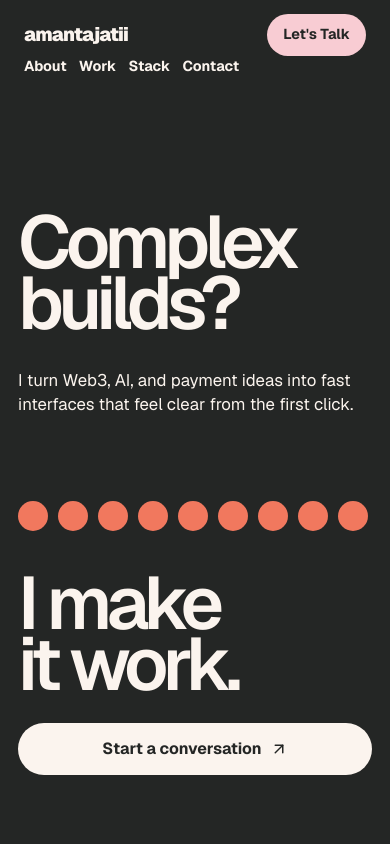
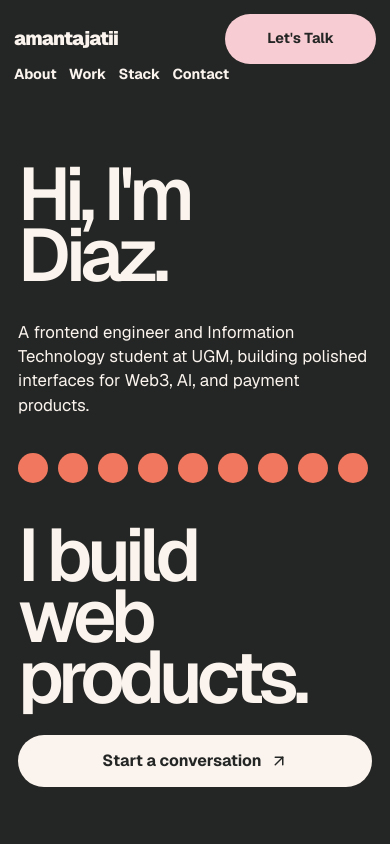
Before and after one commit to amantajatii/amantajatii-portofolio, a Next.js app: page / in a window 390 px wide. Shown: the top 844 px of the page. Built offline with nearby package versions, Linux system fonts and the light colour scheme.

Commit message:
feat: enhance scroll progress indicator and improve header animations

```diff
--- a/src/app/globals.css
+++ b/src/app/globals.css
@@ -94,6 +94,19 @@ button:focus-visible {
   will-change: transform;
 }
 
+.scroll-progress {
+  position: fixed;
+  top: 0;
+  right: 0;
+  left: 0;
+  z-index: 90;
+  height: 4px;
+  background: linear-gradient(90deg, var(--coral), var(--pink), var(--lilac));
+  transform: scaleX(0);
+  transform-origin: left center;
+  will-change: transform;
+}
+
 main {
   position: relative;
   z-index: 1;
@@ -103,33 +116,23 @@ main {
 }
 
 .onda-header {
+  --nav-progress: 0;
   position: fixed;
-  top: 0;
-  right: 0;
-  left: 0;
+  top: calc(var(--nav-progress) * 16px);
+  right: calc(var(--nav-progress) * clamp(14px, 2vw, 32px));
+  left: calc(var(--nav-progress) * clamp(14px, 2vw, 32px));
   z-index: 50;
   display: grid;
   grid-template-columns: minmax(160px, 1fr) auto minmax(160px, 1fr);
   align-items: center;
-  min-height: 144px;
-  padding: 36px 38px;
-  color: var(--cream);
-  background: var(--dark);
-  transition-duration: 260ms;
-  transition-property: top, right, left, min-height, padding, border-radius, background-color, box-shadow, color;
-}
-
-.onda-header.is-scrolled {
-  top: 16px;
-  right: clamp(14px, 2vw, 32px);
-  left: clamp(14px, 2vw, 32px);
-  min-height: 74px;
-  padding: 12px 20px;
-  border-radius: 999px;
-  background: rgba(255, 253, 248, 0.94);
-  color: var(--dark);
-  box-shadow: 0 18px 45px rgba(36, 38, 37, 0.12);
+  min-height: calc(144px - (70px * var(--nav-progress)));
+  padding: calc(36px - (24px * var(--nav-progress))) calc(38px - (18px * var(--nav-progress)));
+  border-radius: calc(999px * var(--nav-progress));
+  background: color-mix(in srgb, var(--dark) calc((1 - var(--nav-progress)) * 100%), rgba(255, 253, 248, 0.94) calc(var(--nav-progress) * 100%));
+  color: color-mix(in srgb, var(--cream) calc((1 - var(--nav-progress)) * 100%), var(--dark) calc(var(--nav-progress) * 100%));
+  box-shadow: 0 calc(18px * var(--nav-progress)) calc(45px * var(--nav-progress)) rgba(36, 38, 37, calc(0.12 * var(--nav-progress)));
   backdrop-filter: blur(18px);
+  will-change: top, left, right, padding, min-height, border-radius, background-color, color;
 }
 
 .wordmark,
@@ -169,7 +172,7 @@ main {
   color: var(--pink);
 }
 
-.onda-header.is-scrolled nav a:hover {
+.onda-header nav a:hover {
   color: var(--green);
 }
 
@@ -192,13 +195,14 @@ main {
   background: var(--lilac);
 }
 
-.onda-header.is-scrolled .nav-cta {
+.onda-header .nav-cta {
   min-height: 50px;
-  padding-inline: 30px;
+  padding-inline: calc(42px - (12px * var(--nav-progress)));
 }
 
 .question-hero {
   position: relative;
+  --section-wash: 0;
   min-height: 100svh;
   scroll-margin-top: 110px;
   display: grid;
@@ -209,6 +213,31 @@ main {
   padding: 160px clamp(30px, 4vw, 72px) 70px;
   background: var(--dark);
   color: var(--cream);
+}
+
+.question-hero::after,
+.make-section::after,
+.partnership-section::after,
+.work-section::after,
+.profile-section::after,
+.contact-band::after {
+  position: absolute;
+  inset: 0;
+  z-index: 0;
+  pointer-events: none;
+  content: "";
+  opacity: calc(var(--section-wash, 0) * 0.11);
+  background: radial-gradient(circle at 50% 35%, var(--pink), transparent 44%);
+}
+
+.question-hero > *,
+.make-section > *,
+.partnership-section > *,
+.work-section > *,
+.profile-section > *,
+.contact-band > * {
+  position: relative;
+  z-index: 1;
 }
 
 .hero-left {
@@ -240,6 +269,7 @@ main {
   gap: 18px;
   width: 100%;
   margin: clamp(4px, 3vw, 32px) 0 clamp(18px, 4vw, 58px);
+  will-change: transform;
 }
 
 .dot-line span {
@@ -299,6 +329,8 @@ main {
 .work-section,
 .profile-section,
 .contact-band {
+  position: relative;
+  --section-wash: 0;
   scroll-margin-top: 110px;
   padding: clamp(96px, 13vw, 190px) clamp(30px, 10vw, 205px);
   background: var(--background);
@@ -504,7 +536,7 @@ main {
   display: grid;
   gap: 28px;
   justify-items: center;
-  min-height: 72svh;
+  min-height: 100svh;
   align-content: center;
   background: var(--dark);
   color: var(--cream);
@@ -525,8 +557,8 @@ main {
 @media (max-width: 960px) {
   .onda-header {
     grid-template-columns: 1fr auto;
-    min-height: 104px;
-    padding: 24px 22px;
+    min-height: calc(104px - (30px * var(--nav-progress)));
+    padding: calc(24px - (10px * var(--nav-progress))) calc(22px - (8px * var(--nav-progress)));
   }
 
   .onda-header nav {
@@ -541,8 +573,8 @@ main {
     padding-inline: 24px;
   }
 
-  .onda-header.is-scrolled {
-    border-radius: 26px;
+  .onda-header {
+    border-radius: calc(26px * var(--nav-progress));
   }
 
   .question-hero {
@@ -574,10 +606,9 @@ main {
 }
 
 @media (max-width: 620px) {
-  .onda-header,
-  .onda-header.is-scrolled {
-    right: 10px;
-    left: 10px;
+  .onda-header {
+    right: calc(var(--nav-progress) * 10px);
+    left: calc(var(--nav-progress) * 10px);
     min-height: auto;
     padding: 14px;
   }
--- a/src/app/page.tsx
+++ b/src/app/page.tsx
@@ -73,6 +73,7 @@ export default function Home() {
       <a className="skip-link" href="#main-content">
         Skip To Content
       </a>
+      <div className="scroll-progress" aria-hidden="true" />
       <PortfolioMotion />
 
       <header className="onda-header" data-animate="nav">
@@ -93,13 +94,13 @@ export default function Home() {
       <section className="question-hero" id="home">
         <div className="hero-left" data-depth="slow">
           <h1 data-animate="headline">
-            Complex
+            Hi, I&apos;m
             <br />
-            builds?
+            Diaz.
           </h1>
           <p data-animate="fade">
-            I turn Web3, AI, and payment ideas into fast interfaces that feel
-            clear from the first click.
+            A frontend engineer and Information Technology student at UGM,
+            building polished interfaces for Web3, AI, and payment products.
           </p>
         </div>
 
@@ -111,9 +112,9 @@ export default function Home() {
 
         <div className="hero-right" data-animate="fade" data-depth="fast">
           <h2>
-            I make
+            I build
             <br />
-            it work.
+            web products.
           </h2>
           <a href="mailto:amantajati15@gmail.com">
             Start a conversation <ArrowUpRight aria-hidden="true" size={18} />
@@ -196,7 +197,7 @@ export default function Home() {
 
       <section className="contact-band reveal-block" id="contact">
         <Sparkles aria-hidden="true" size={28} />
-          <h2 className="line-reveal">
+          <h2 className="line-reveal contact-title">
             Let&apos;s build the next useful thing, beautifully.
           </h2>
         <div className="contact-links">
```
Also changed, not shown: src/components/PortfolioMotion.tsx (+191 -25 lines).
